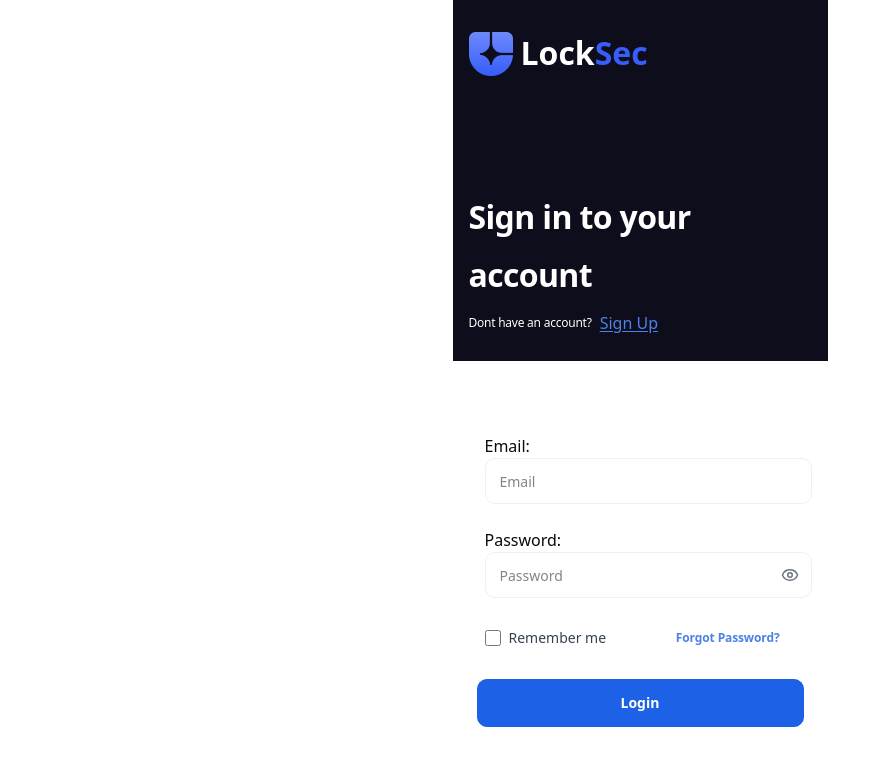
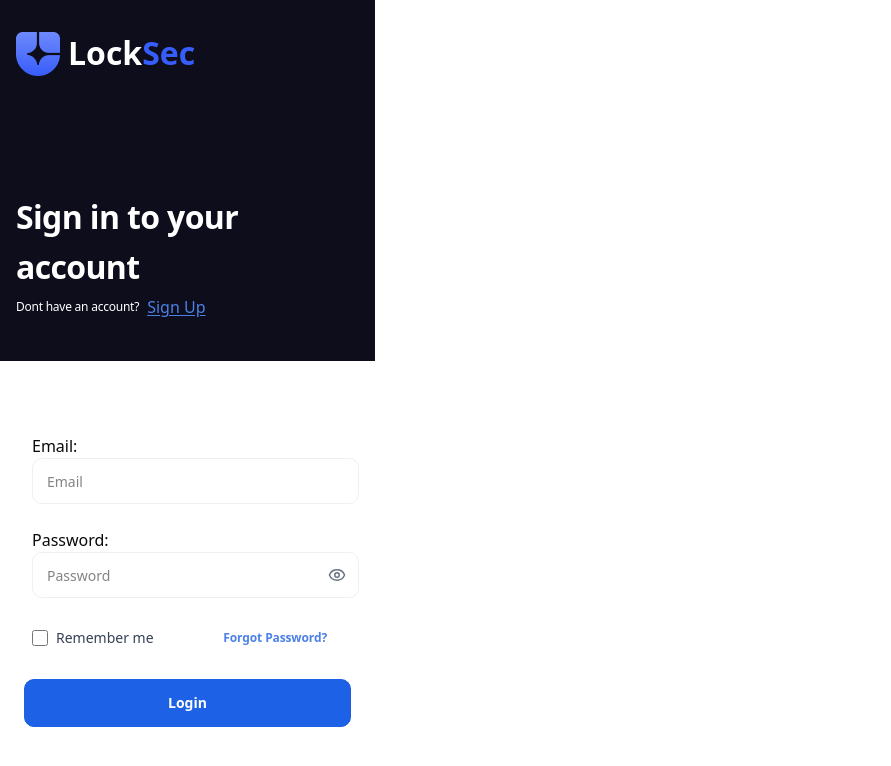
Before and after one commit to cyberrspace/locksec-ola, a Next.js app: page /login in a window 1280 px wide. Shown: the top 766 px of the page, without its empty margins (0-891 px from the left). Built offline with nearby package versions, Linux system fonts and the light colour scheme.

Commit message:
login hero updated

```diff
--- a/app/layout.tsx
+++ b/app/layout.tsx
@@ -27,7 +27,7 @@ export default function RootLayout({
   return (
     <html lang="en">
       <head>
-        {/* ✅ Load Paystack SDK */}
+
         <Script src="https://js.paystack.co/v1/inline.js" strategy="beforeInteractive" />
       </head>
       <body
--- a/components/LoginPage/LoginHero.tsx
+++ b/components/LoginPage/LoginHero.tsx
@@ -21,12 +21,12 @@ export default function LoginHero() {
         </h2>
       </div>
 
-      <div className="w-[327px] h-[84px] opacity-100 rotate-0 space-y-4">
+      <div className="w-[327px] h-[84px] opacity-100 rotate-0 space-y-2">
         <p className="font-inter font-bold text-[32px] leading-[130%] tracking-[-0.02em] align-middle text-[#FFFFFF]">
           Sign in to your
         </p>
         <p className="font-inter font-bold text-[32px] leading-[130%] tracking-[-0.02em] align-middle text-[#FFFFFF]">account</p>
-        <div className="flex flex-row items-center mt-0 gap-2">
+        <div className="flex flex-row items-center mt-0 gap-2 mb-2">
           <p className="font-inter font-medium text-[12px] leading-[130%] tracking-[-0.02em] text-[#FFFFFF]">
             Dont have an account?
           </p>
--- a/components/common/ContentWrapper.tsx
+++ b/components/common/ContentWrapper.tsx
@@ -9,7 +9,7 @@ interface ContentWrapperProps {
 export default function ContentWrapper({ children }: ContentWrapperProps) {
   return (
     <div
-      className="w-[375px]  min-h-screen  opacity-100 bg-white  mx-auto"
+      className="w-[375px]  min-h-screen opacity-100 bg-white "
       style={{ transform: "rotate(0deg)" }}>
       {children}
     </div>
```
